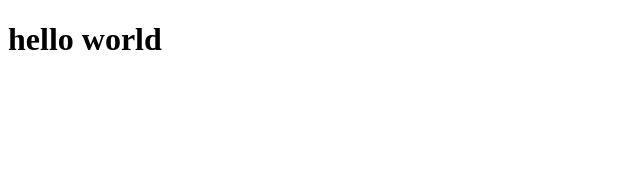
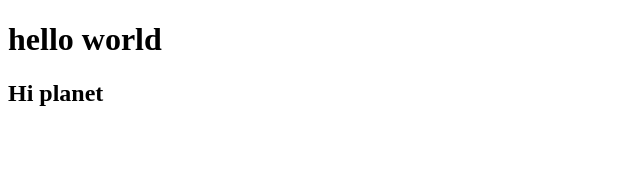
Before and after one commit to Richard-stack17/Interactive-card-details-form, a React (Vite) app: page / in a window 1280 px wide. Shown: the top 170 px of the page, without its empty margins (0-640 px from the left). Built offline with nearby package versions, Linux system fonts and the light colour scheme.

Commit message:
agregue un h2 Hi planet

```diff
--- a/src/App.jsx
+++ b/src/App.jsx
@@ -7,6 +7,7 @@ function App() {
   return (
     <div className="App">
       <h1>hello world</h1>
+      <h2>Hi planet</h2>
     </div>
   )
 }
```
